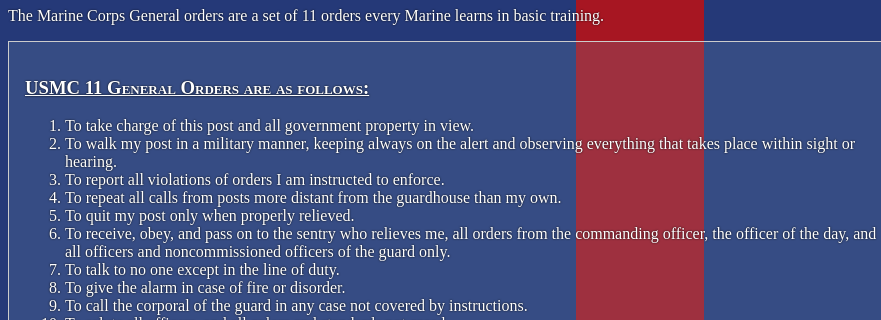
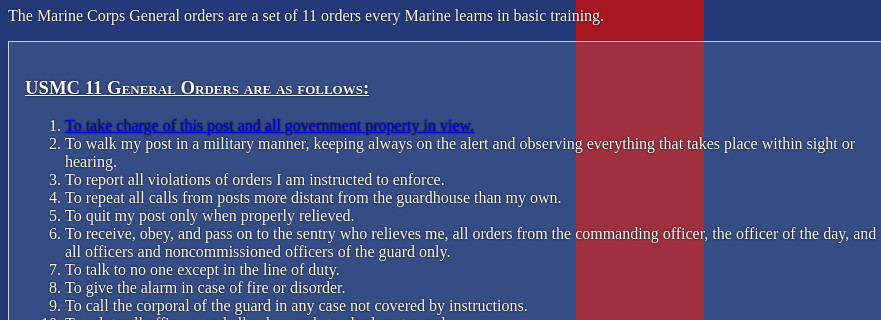
Before and after one commit to feanor411/CIS1300, a plain HTML site: page project01/index.html in a window 1280 px wide. Shown: the part 73-393 px from the top of the page, 0-881 px from the left. Drawn offline with Linux system fonts and the light colour scheme.

Commit message:
Update index.html

```diff
--- a/project01/index.html
+++ b/project01/index.html
@@ -57,7 +57,7 @@ h3 {
 " alt="" width="960" height="783"/>
 	<h3 id="list">USMC 11 General Orders are as follows:</h3>
 	<ol>
-	  <li>To take charge of this post and all government property in view.</li>
+		<li><a href="#gen-01">To take charge of this post and all government property in view.</a></li>
 	  <li>To walk my post in a military manner, keeping always on the alert   and observing everything that takes place within sight or hearing.</li>
 	  <li>To report all violations of orders I am instructed to enforce.</li>
 	  <li>To repeat all calls from posts more distant from the guardhouse than my own.</li>
```
